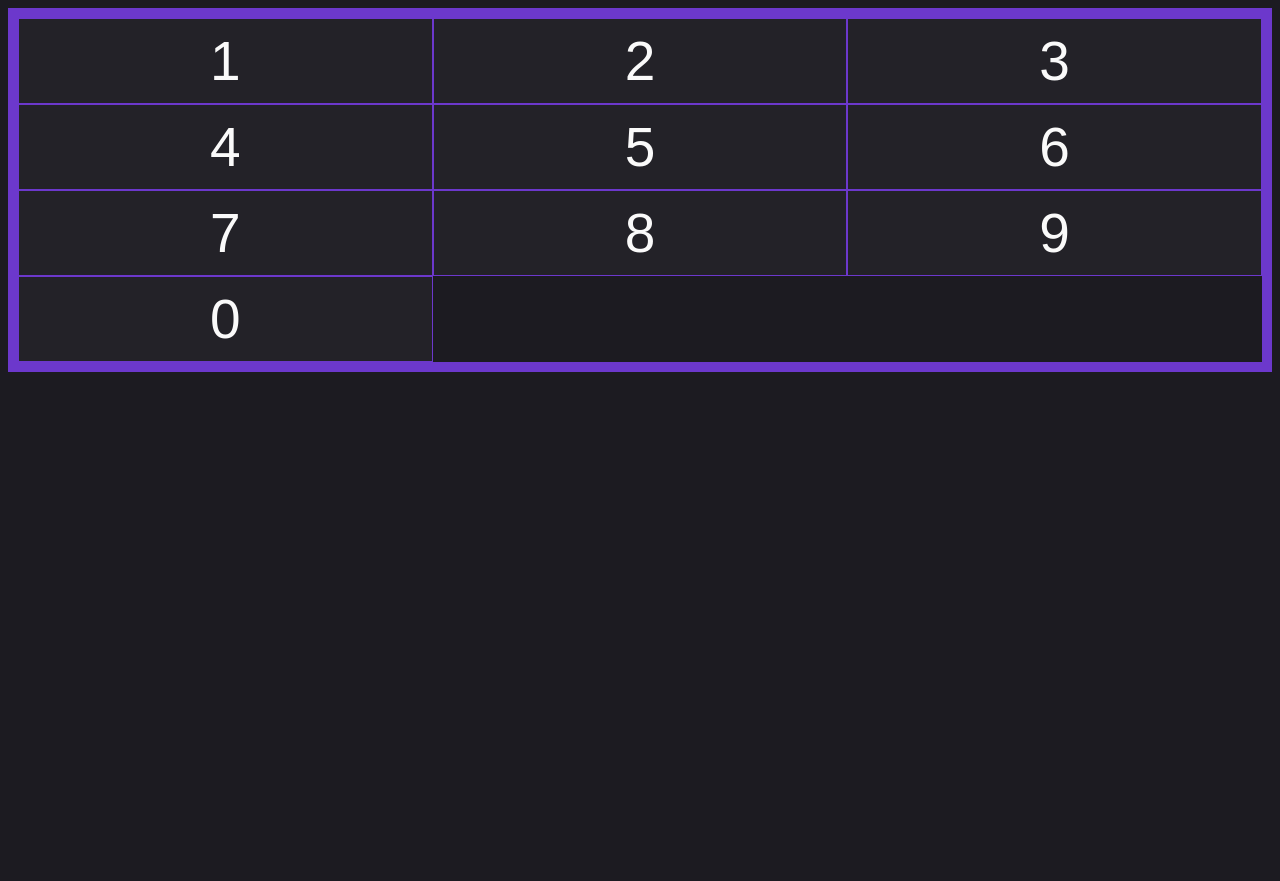
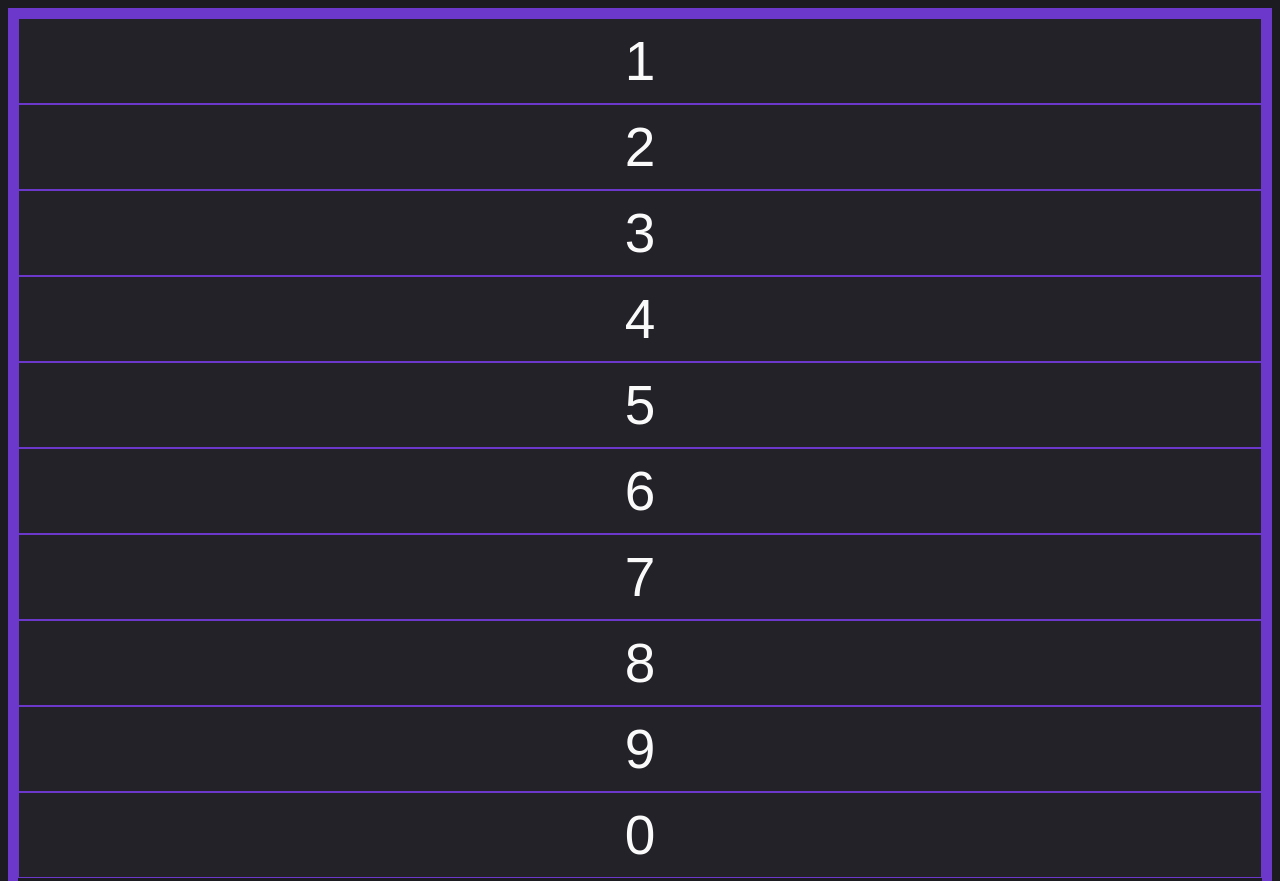
Before and after one commit to sheuchyk/1-mini-flexbox-1, a plain HTML site: page index.html in a window 1280 px wide. Shown: the top 881 px of the page. Before the commit the page ends 800 px from the top, so only its background shows below. Drawn offline with Linux system fonts and the light colour scheme.

Commit message:
Justify-content

```diff
--- a/index.css
+++ b/index.css
@@ -11,14 +11,15 @@ body {
 
 .container {
 	border: 10px solid #6c38cc;
+	height: 200vh;
 	display: flex;
-	flex-flow: row wrap;
+	flex-direction: column;
+	justify-content: flex-start;
 }
 
 .item {
 	background: #232228;
 	border: 1px solid #6c38cc;
 	text-align: center;
-	width: calc(100% / 3);
 	padding: 10px;
 }
```
